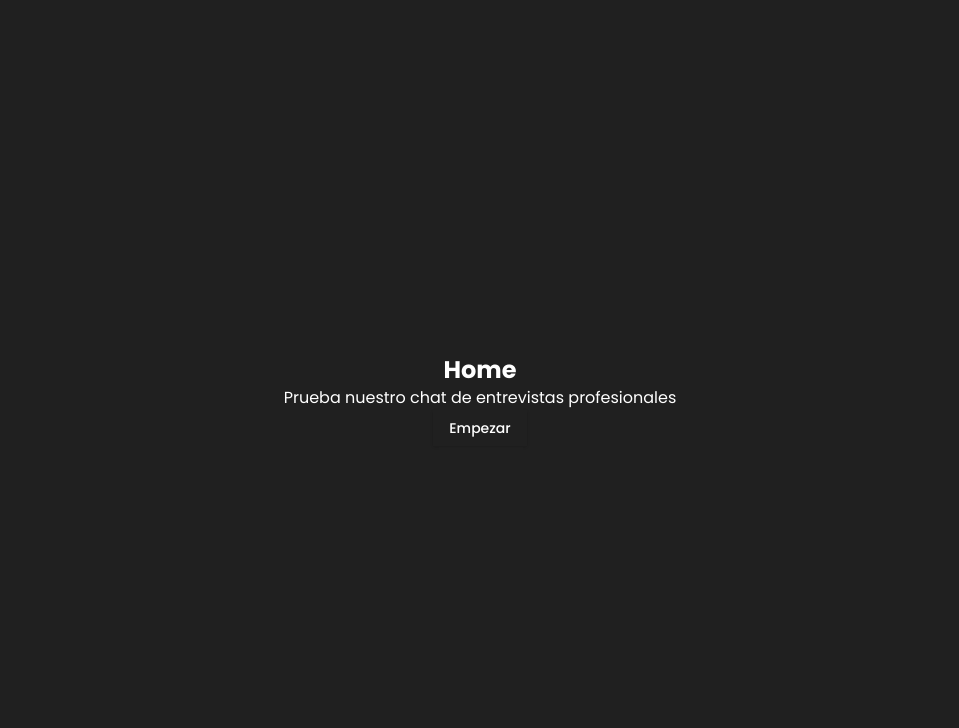
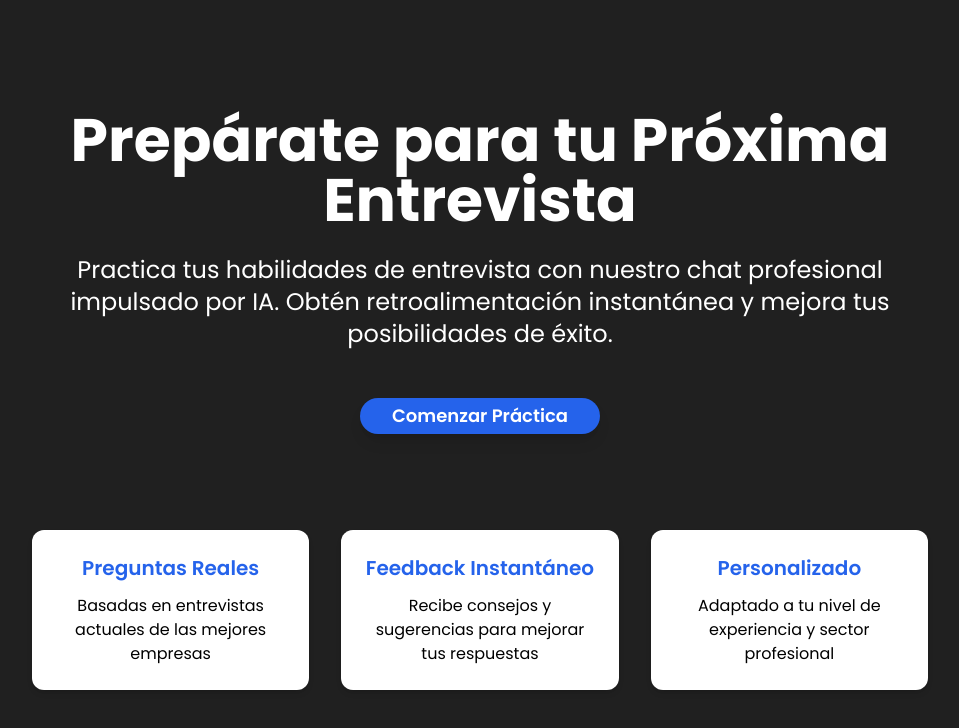
Before and after one commit to joaquincaggiano/chatbot, a Next.js app: page / in a window 1280 px wide. Shown: the top 728 px of the page, without its empty margins (160-1119 px from the left). Built offline with nearby package versions, Linux system fonts and the light colour scheme; no server answers; sample sign-in values are in the browser's storage; what @radix-ui/themes would draw is missing.

Commit message:
home styles

```diff
--- /dev/null
+++ b/src/components/home/FeatureHomeCard.tsx
@@ -0,0 +1,14 @@
+interface Props {
+  title: string;
+  description: string;
+}
+const FeatureHomeCard = ({ title, description }: Props) => {
+  return (
+    <div className="bg-white p-6 rounded-xl shadow-md">
+      <h3 className="text-xl font-semibold text-blue-600 mb-3">{title}</h3>
+      <p className="font-normal text-black">{description}</p>
+    </div>
+  );
+};
+
+export default FeatureHomeCard;
--- a/src/components/home/Home.tsx
+++ b/src/components/home/Home.tsx
@@ -1,14 +1,15 @@
-"use client"
+"use client";
 import { createChat } from "@/actions/chat";
 import { Button } from "@/components/ui/button";
 import { useRouter } from "next/navigation";
+import FeatureHomeCard from "./FeatureHomeCard";
 
 interface Props {
   userId: string;
 }
 
 const Home = ({ userId }: Props) => {
-    const router = useRouter()
+  const router = useRouter();
 
   const loadingChat = async () => {
     if (!userId) return;
@@ -18,13 +19,47 @@ const Home = ({ userId }: Props) => {
     router.push(`/chat/${id}`);
   };
   return (
-    <div className="flex flex-col items-center justify-center h-screen">
-    <h1 className="text-2xl font-bold">Home</h1>
-    <p>Prueba nuestro chat de entrevistas profesionales</p>
+    <div className="min-h-screen flex flex-col items-center justify-center">
+      {/* Hero Section */}
+      <div className="container mx-auto">
+        <div className="max-w-4xl mx-auto text-center">
+          <h1 className="text-4xl md:text-6xl font-bold mb-6">
+            Prepárate para tu Próxima Entrevista
+          </h1>
 
-    <Button onClick={loadingChat}>Empezar</Button>
+          <p className="text-xl md:text-2xl font-normal mb-12">
+            Practica tus habilidades de entrevista con nuestro chat profesional
+            impulsado por IA. Obtén retroalimentación instantánea y mejora tus
+            posibilidades de éxito.
+          </p>
+
+          <Button
+            onClick={loadingChat}
+            className="group inline-flex items-center gap-3 bg-blue-600 hover:bg-blue-700 text-white text-lg font-semibold px-8 py-4 rounded-full transition-all duration-300 transform hover:scale-105 shadow-lg hover:shadow-xl"
+          >
+            Comenzar Práctica
+            {/* <ArrowRight className="w-5 h-5 group-hover:translate-x-1 transition-transform" /> */}
+          </Button>
+
+          {/* Features */}
+          <div className="mt-24 grid md:grid-cols-3 gap-8">
+            <FeatureHomeCard
+              title="Preguntas Reales"
+              description="Basadas en entrevistas actuales de las mejores empresas"
+            />
+            <FeatureHomeCard
+              title="Feedback Instantáneo"
+              description="Recibe consejos y sugerencias para mejorar tus respuestas"
+            />
+            <FeatureHomeCard
+              title="Personalizado"
+              description="Adaptado a tu nivel de experiencia y sector profesional"
+            />
           </div>
-  )
-}
+        </div>
+      </div>
+    </div>
+  );
+};
 
-export default Home
+export default Home;
```
Lines whose indentation alone changed are shown as unchanged.
